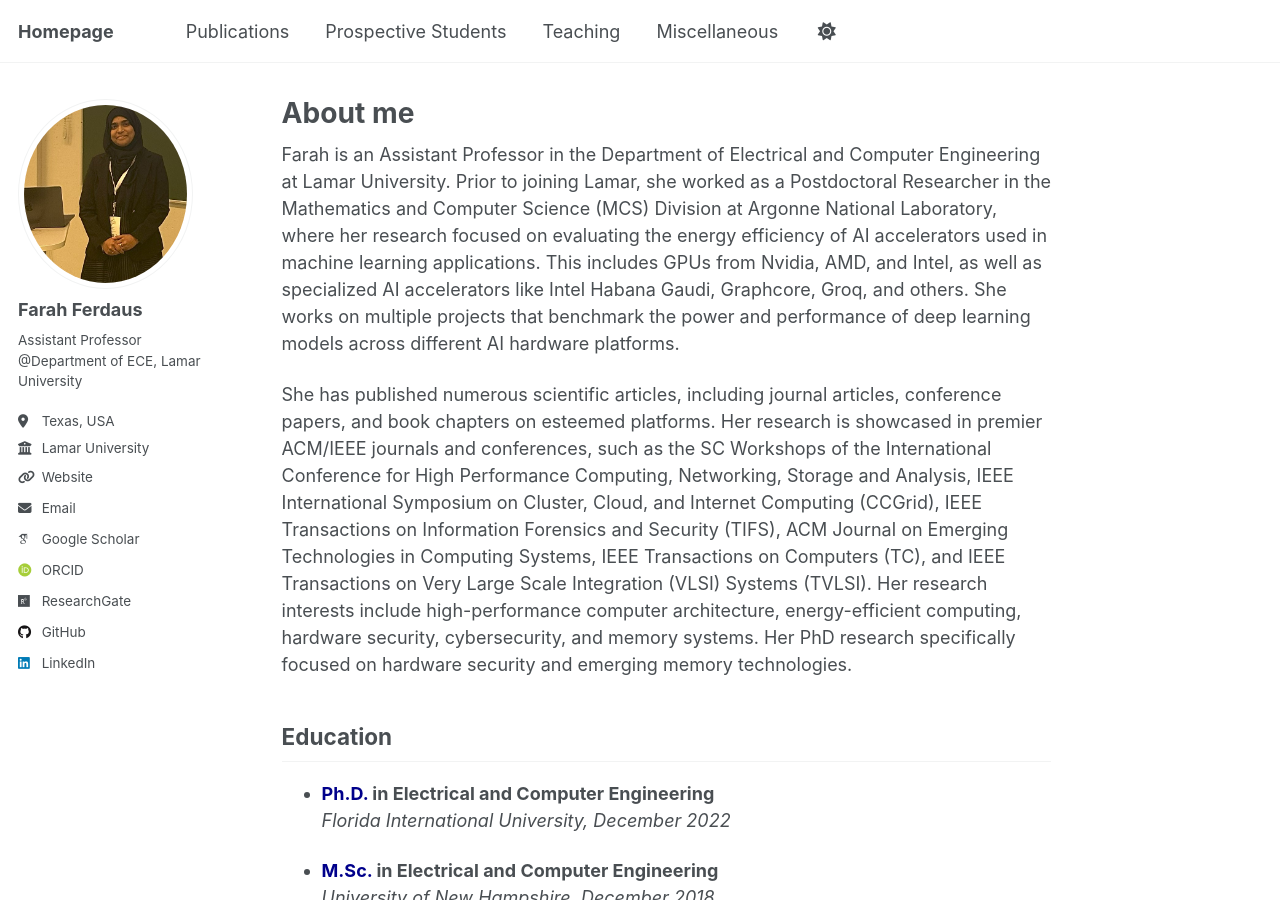
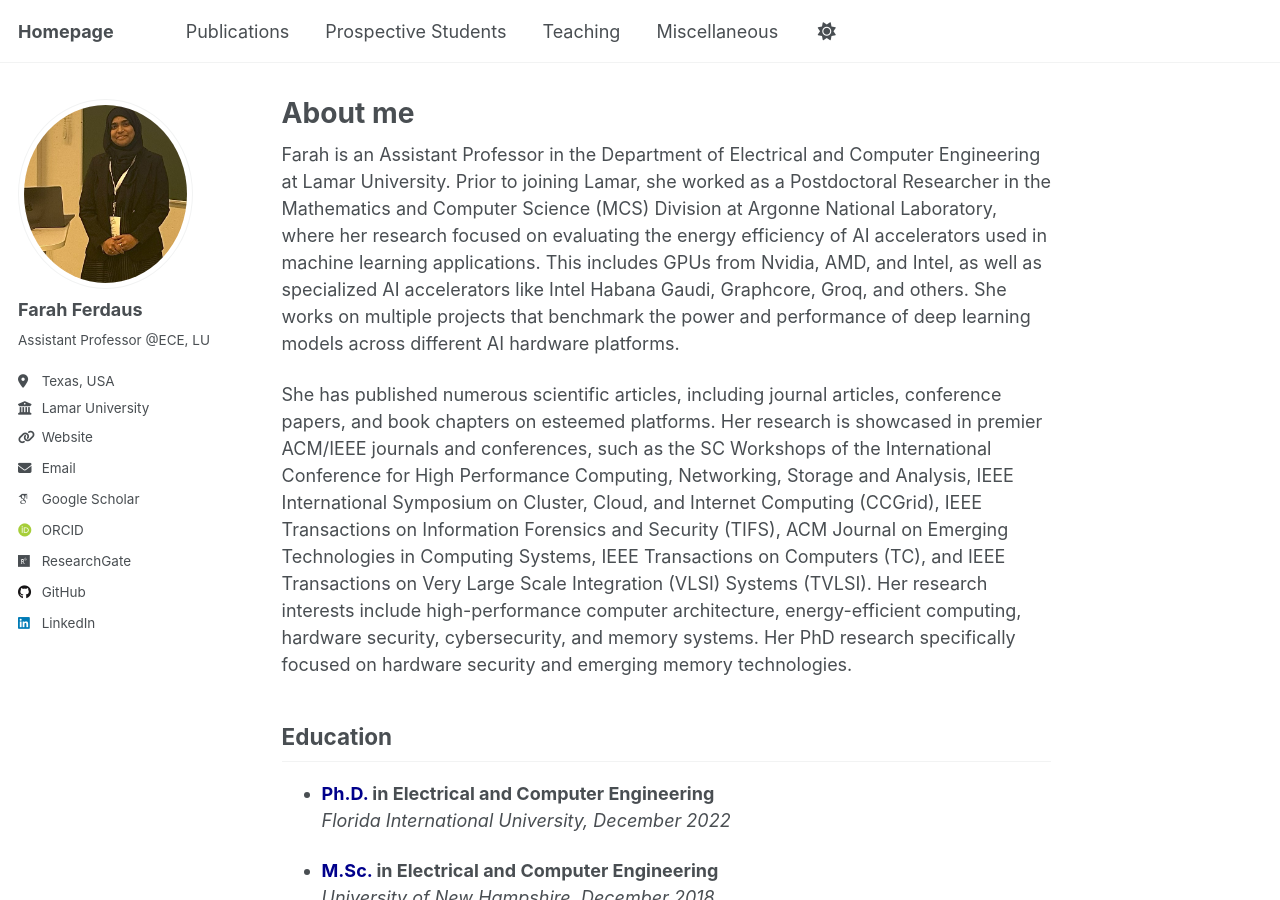
Before and after one commit to fferdaus/fferdaus.github.io, a Jekyll site: the page built from _pages/about.md, in a window 1280 px wide and 900 px high. Built offline with Jekyll 4.4.1, drawn with Linux system fonts in a browser that asks for light colours; some web fonts are replaced.

Commit message:
Update _config.yml

```diff
--- a/_config.yml
+++ b/_config.yml
@@ -25,7 +25,7 @@ author:
   avatar           : "ff.jpg"
   name             : "Farah Ferdaus"
   pronouns         : # example: "she/her"
-  bio              : "Assistant Professor @Department of ECE, Lamar University"
+  bio              : "Assistant Professor @ECE, LU"
   location         : "Texas, USA"
   employer         : "Lamar University"
   uri              : "https://www.anl.gov/profile/farah-ferdaus"
```
